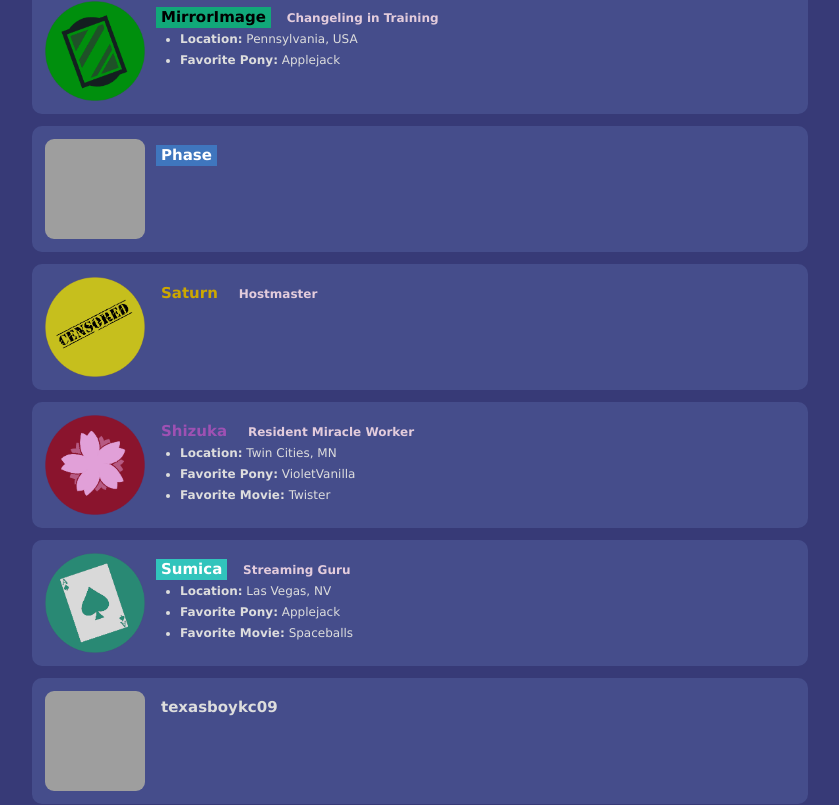
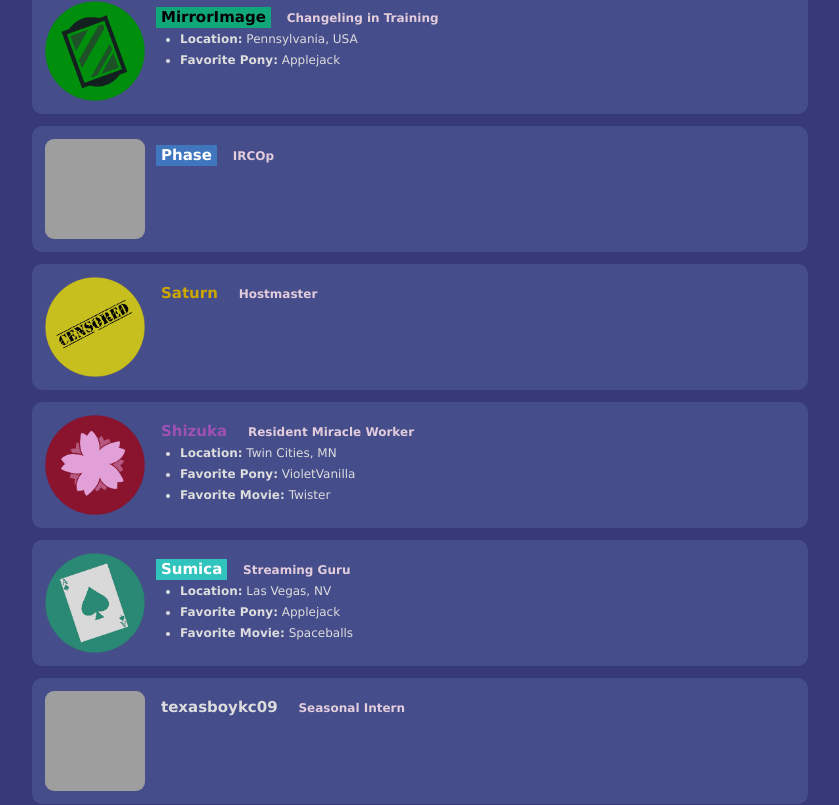
Before and after one commit to Bronystate/brstv3, a Jekyll site: the page built from index_about.md, in a window 1280 px wide and 1400 px high, scrolled down 1381 px, cut to the strip 111-916 px from the top of the window. Shown: the whole strip, without its empty margins (16-855 px from the left). Built offline with Jekyll 4.4.1, drawn with Linux system fonts in a browser that asks for light colours; nearby versions of some CDN libraries; grey boxes are pictures that could not be loaded.

Commit message:
more staff list updates

```diff
--- a/_data/staff-list.yml
+++ b/_data/staff-list.yml
@@ -86,6 +86,7 @@ staff:
   - nick: Phase
     forecolor: 0
     backcolor: 2
+    title: IRCOp
 
   - nick: Saturn
     forecolor: 8
@@ -107,6 +108,7 @@ staff:
     favmovie: Spaceballs
 
   - nick: texasboykc09
+    title: Seasonal Intern
 
   - nick: TheGreatAndPowerfulT
     forecolor: 2
```
